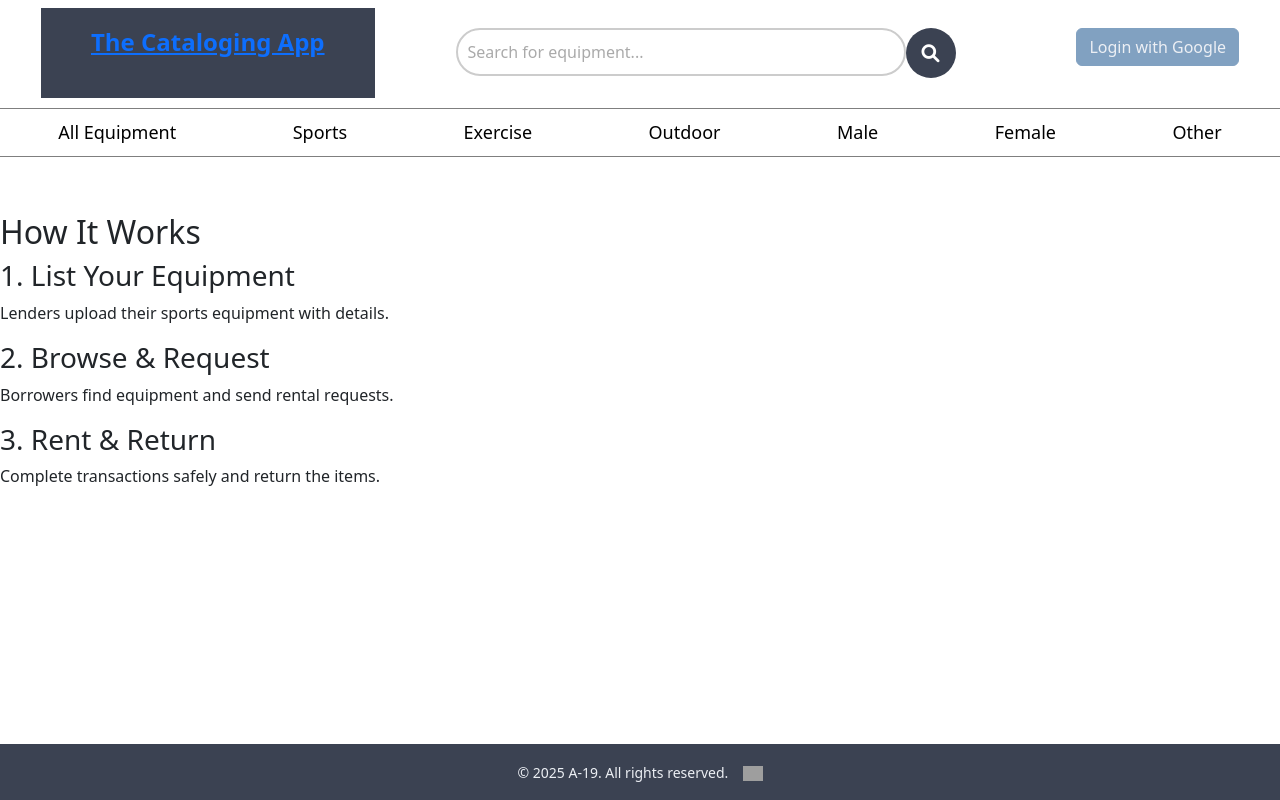
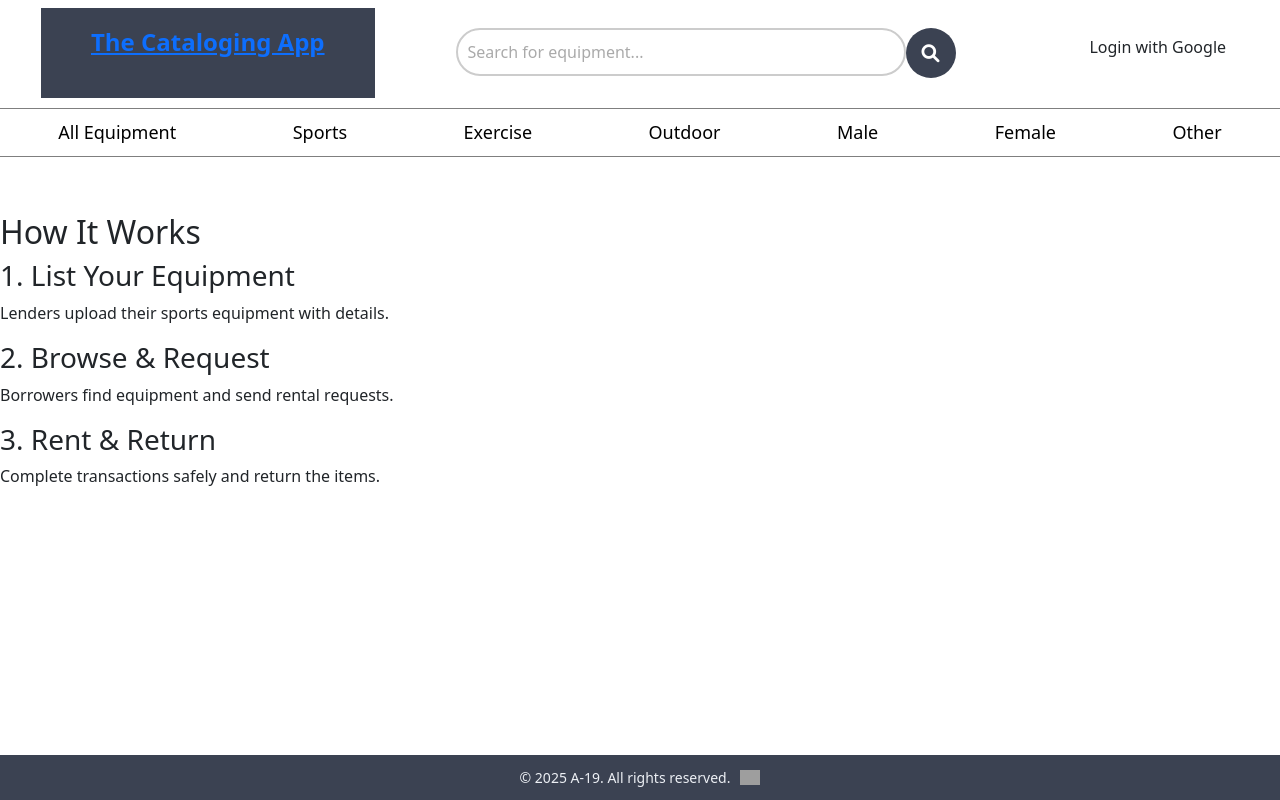
Before and after one commit to NicholasDanilowicz/CatalogLendingApp, a Django app: page /app/ in a window 1280 px wide. Run offline with Django 5.2, Linux system fonts and the light colour scheme; data that the repository does not hold is empty; some libraries are stand-ins or nearby versions; grey boxes are pictures that could not be loaded.

```diff
--- a/app/static/css/base.css
+++ b/app/static/css/base.css
@@ -1,5 +1,9 @@
 body {
   /* background-color: #2e3440; */
+}
+
+main {
+ margin-bottom: 100px;
 }
 
 #loginButton {
@@ -15,9 +19,14 @@ body {
   margin-bottom: 10px;
 }
 
+.header-text {
+    color: #2E3440;
+}
+
 .spacer {
   flex-grow: 1;
 }
+
 .top-header-container {
   display: flex;
   width: 100%;
@@ -29,6 +38,7 @@ body {
   position: relative;
   z-index: 9999;
 }
+
 .menu-list {
   display: flex;
   justify-content: space-evenly;
@@ -42,6 +52,7 @@ body {
   border-top: 1px solid rgba(0, 0, 0, .5);
   border-bottom: 1px solid rgba(0, 0, 0, 0.5);
 }
+
 .menu-item {
   position: relative;
   margin: 0 15px;
@@ -51,6 +62,7 @@ body {
   border-radius: 10px;
   z-index: 9999;
 }
+
 .menu-item a {
   text-decoration: none;
   color: #000000;
@@ -177,3 +189,35 @@ body {
 .search-container button:hover {
   background-color: #3B4252;
 }
+
+.custom-btn {
+  background-color: #81A1C1;
+  border: 1px solid #81A1C1;
+  color: #ECEFF4;
+}
+
+.profile-btn {
+  margin-right: 10px;
+}
+
+.fixed-footer {
+  background-color: #3B4252;
+  color: #ECEFF4;
+  position: fixed;
+  bottom: 0;
+  width: 100%;
+  padding: 0.75rem 0;
+}
+
+.footer-container {
+  display: flex;
+  align-items: center;
+  justify-content: center;
+  gap: 10px;
+}
+
+.footer-logo {
+  width: 20px;
+  height: 20px;
+  object-fit: contain;
+}
--- a/app/templates/base.html
+++ b/app/templates/base.html
@@ -40,16 +40,16 @@
         </form>
       </div>
       {% if user.is_authenticated %}
-        <p style="color: #2E3440;">Hello, {{ user.userprofile.real_name|default:user.username }}!</p>
-        <p style="color: #2E3440;">Role: {% if user.userprofile.role == 'librarian' %}Librarian{% else %}Patron{% endif %}</p>
+        <p>Hello, {{ user.userprofile.real_name|default:user.username }}!</p>
+        <p>Role: {% if user.userprofile.role == 'librarian' %}Librarian{% else %}Patron{% endif %}</p>
         <div class="text-center">
-          <a href="{% url 'profile_detail' %}" class="btn" style="background-color: #81A1C1; border-color: #81A1C1; color: #ECEFF4; margin-right: 10px;">Profile</a>
-          <a href="{% url 'logout' %}" class="btn" style="background-color: #81A1C1; border-color: #81A1C1; color: #ECEFF4;">Logout</a>
+          <a href="{% url 'profile_detail' %}" class="btn">Profile</a>
+          <a href="{% url 'logout' %}" class="btn">Logout</a>
         </div>
 
       {% else %}
         <div class="text-center">
-          <a id="loginButton" href="{% url 'social:begin' 'google-oauth2' %}" class="btn" style="background-color: #81A1C1; border-color: #81A1C1; color: #ECEFF4;">Login with Google</a>
+          <a id="loginButton" href="{% url 'social:begin' 'google-oauth2' %}" class="btn">Login with Google</a>
         </div>
       {% endif %}
     </div>
@@ -123,23 +123,21 @@
       </nav>
     </div>
   </header>
-  <main style="margin-bottom: 100px;">
+  <main>
     {% block content %}
     {% endblock %}
   </main>
 
   <!-- Footer -->
-  <footer class="text-center py-3 fixed-bottom" style="background-color: #3B4252; color: #ECEFF4;">
-    <div class="container">
+
+  <footer class="fixed-footer">
+    <div class="footer-container">
       <small>© 2025 A-19. All rights reserved.</small>
-      <img
-        src="https://teama19.s3.us-east-2.amazonaws.com/73_UVALogo_800x800.jpg"
-        alt="UVA Logo"
-        style="width: 20px; height: 20px; object-fit: contain; margin-left: 10px; vertical-align: middle;"
-      >
+      <img class="footer-logo" src="https://teama19.s3.us-east-2.amazonaws.com/73_UVALogo_800x800.jpg" alt="UVA Logo">
     </div>
   </footer>
-  <!-- Bootstrap JS Bundle (Include before closing </body>) -->
+
+<!-- JS Bundle (Include before closing </body>) -->
 <script src="https://cdn.jsdelivr.net/npm/bootstrap@5.3.0/dist/js/bootstrap.bundle.min.js"></script>
 
 </body>
```
